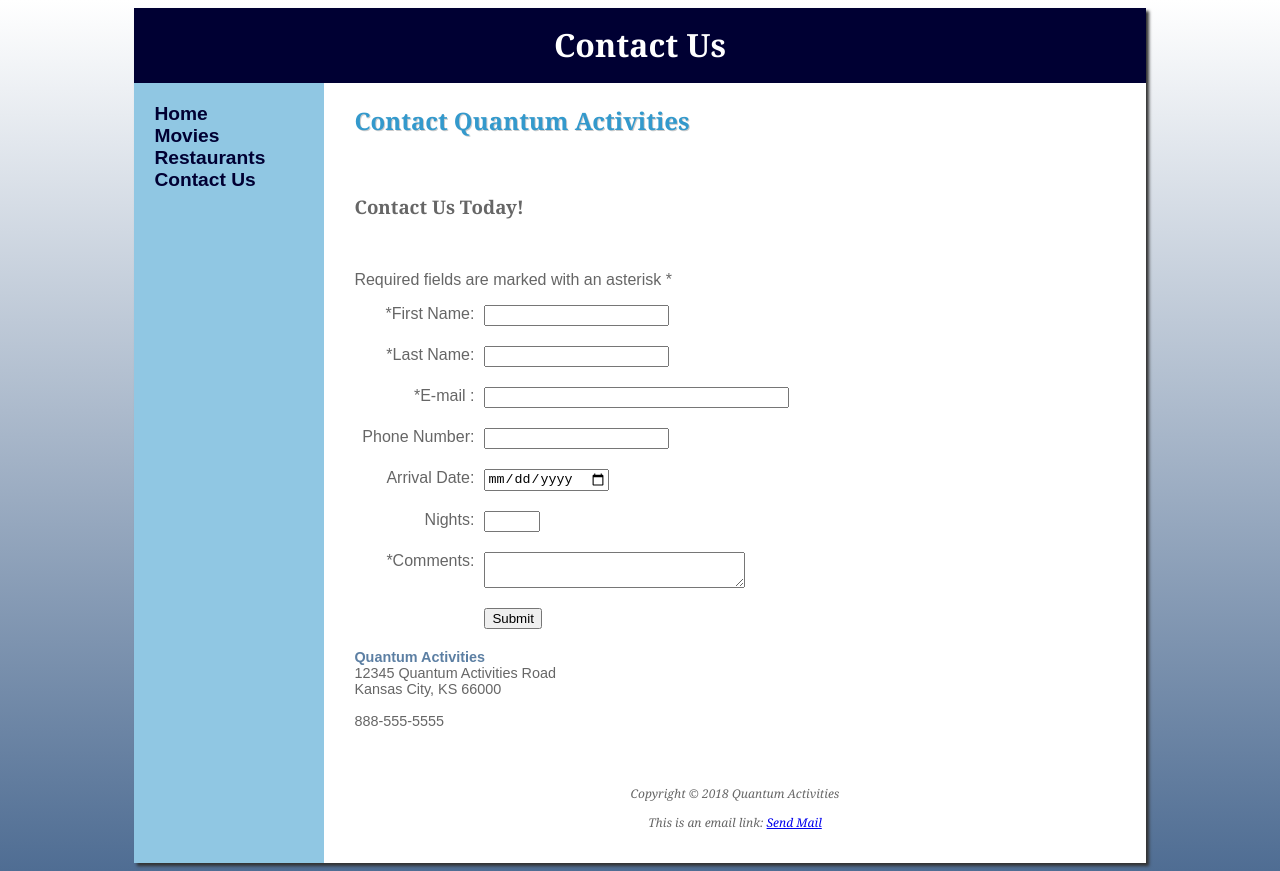
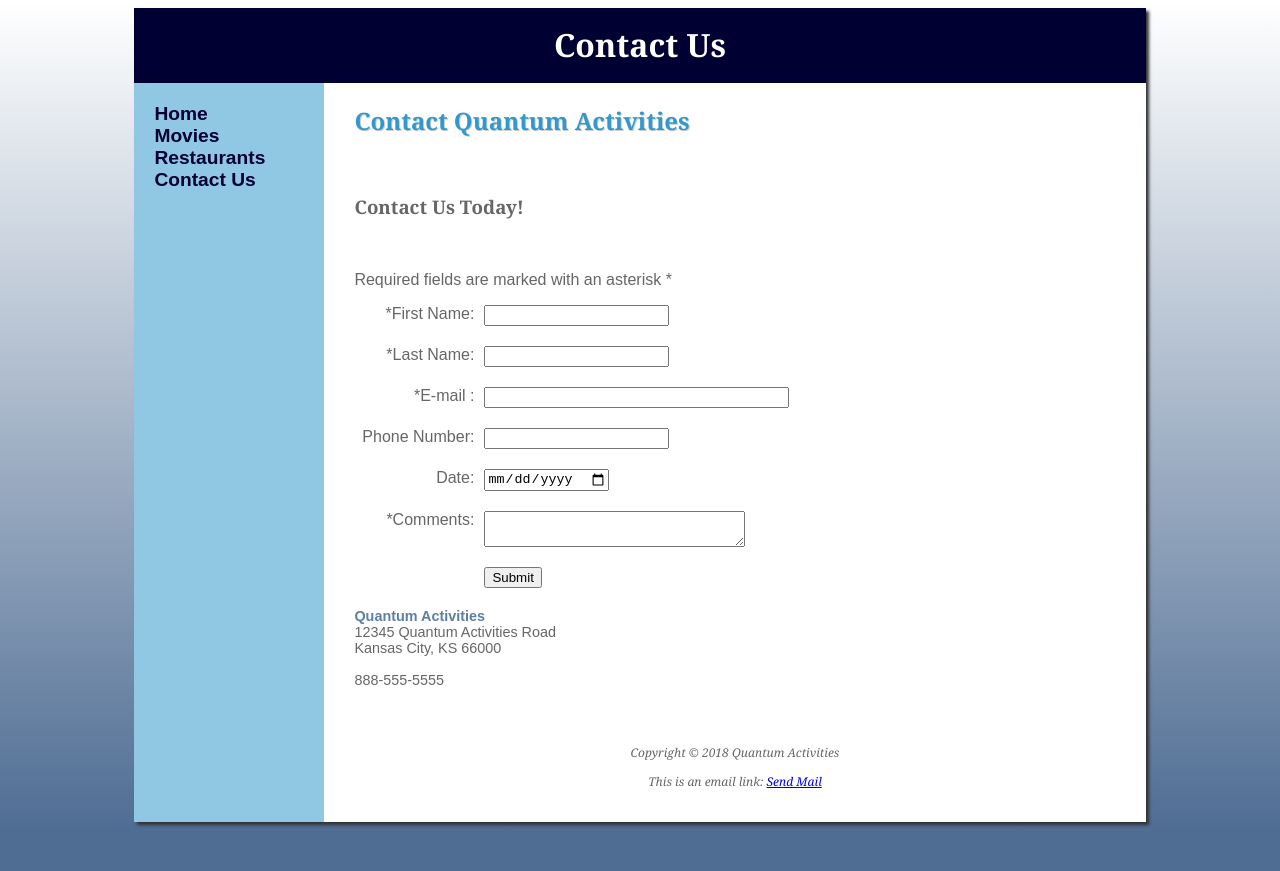
Before and after one commit to Bmorrell23/reservedJudgment, a plain HTML site: page Quantum Activities/contact.html in a window 1280 px wide. After the commit the page ends 830 px from the top, so only its background shows below. Drawn offline with Linux system fonts and the light colour scheme.

Commit message:
Add files via upload

```diff
--- a/Quantum Activities/contact.html
+++ b/Quantum Activities/contact.html
@@ -42,13 +42,8 @@
 					<label for="myPhone">Phone Number:</label>
 					<input type="tel" name="myPhone" id="myPhone" maxlength="12">
 
-
-
-					<label for="myArrival">Arrival Date:</label>
+					<label for="myArrival">Date:</label>
 					<input type="date" name="myArrival" id="myArrival" >
-
-					<label for="myNights">Nights:</label>
-					<input type="number" name="myNights" id="myNights" min="1" max="14" >
 
 					<label for="myComments">*Comments:</label>
 					<textarea name="myComments" id="myComments" rows="2" cols="30" required="required"></textarea>
--- a/Quantum Activities/qa.css
+++ b/Quantum Activities/qa.css
@@ -119,7 +119,7 @@ header, main, nav, footer, figure, figcaption, aside, section, article {
 }
 
 #homepage{
-	background-image: url(coasthero.jpg);
+	background-image: url(qa.jpg);
 	height: 300px;
 	background-size: 100% 100%;
 	background-repeat: no-repeat;
```
Also changed, not shown: Quantum Activities/moviescss.jpg (added), Quantum Activities/qa.jpg (added).
